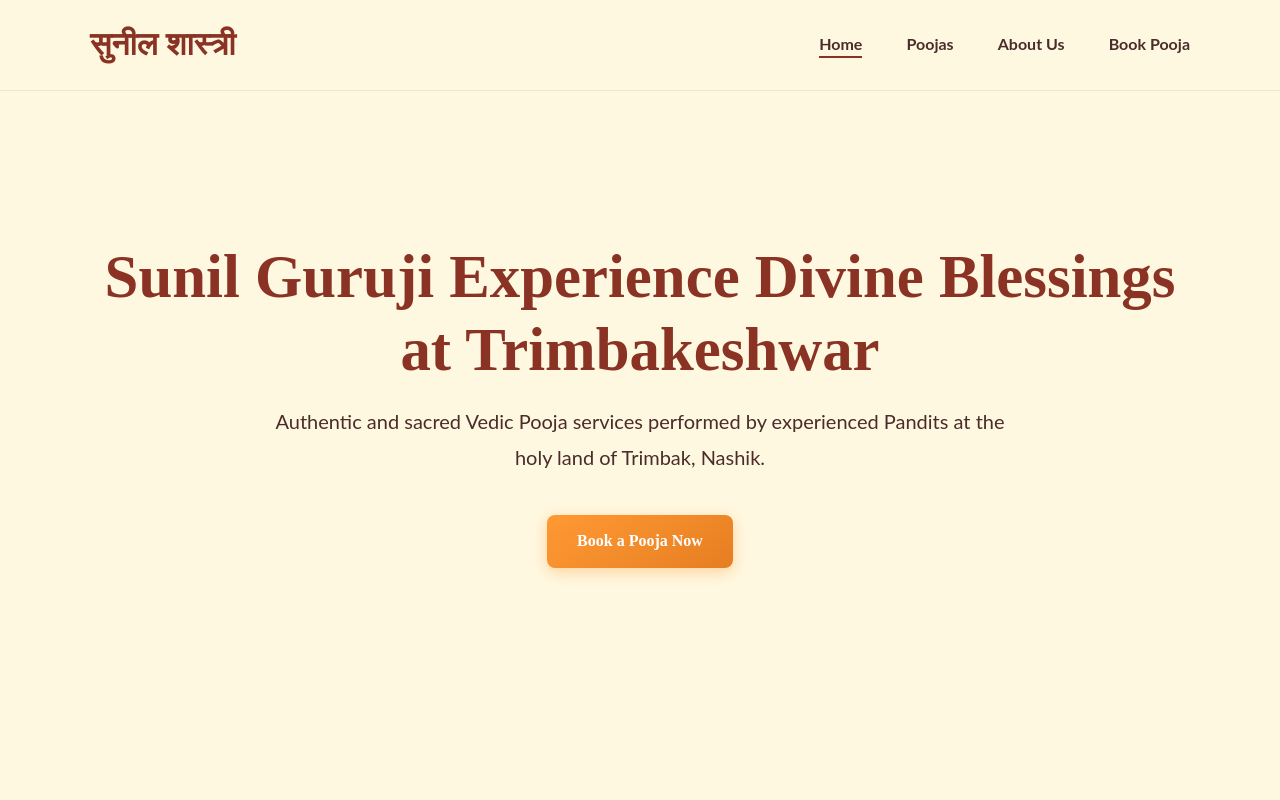
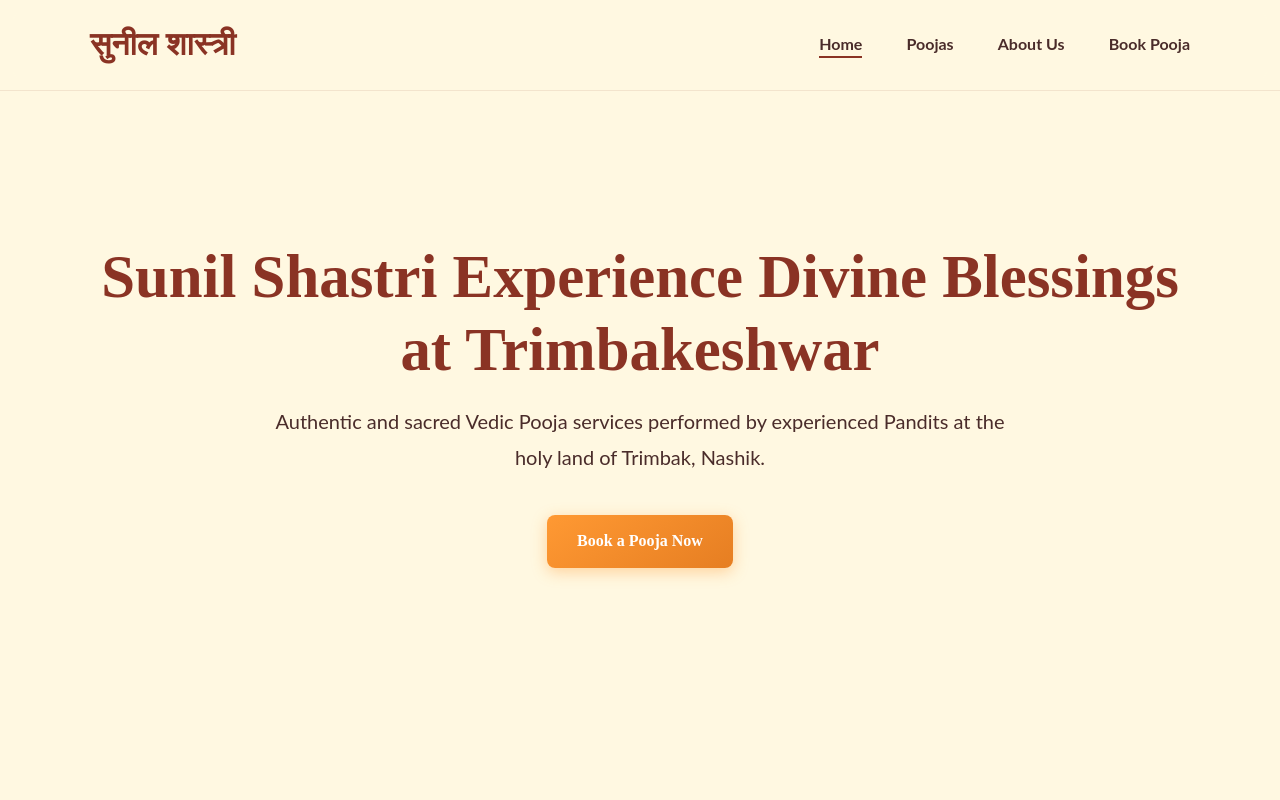
Before and after one commit to pureavidata/datapure2, a plain HTML site: page docs/index.html in a window 1280 px wide. Shown: the top 800 px of the page. Drawn offline with Linux system fonts and the light colour scheme.

Commit message:
Update index.html

```diff
--- a/docs/index.html
+++ b/docs/index.html
@@ -24,7 +24,7 @@
         <!-- HERO SECTION -->
         <section id="home" class="hero">
             <div class="container hero-content">
-                <h1>Sunil Guruji Experience Divine Blessings at Trimbakeshwar</h1>
+                <h1>Sunil Shastri Experience Divine Blessings at Trimbakeshwar</h1>
                 <p>Authentic and sacred Vedic Pooja services performed by experienced Pandits at the holy land of Trimbak, Nashik.</p>
                 <a href="#booking" class="btn btn-primary">Book a Pooja Now</a>
             </div>
```
